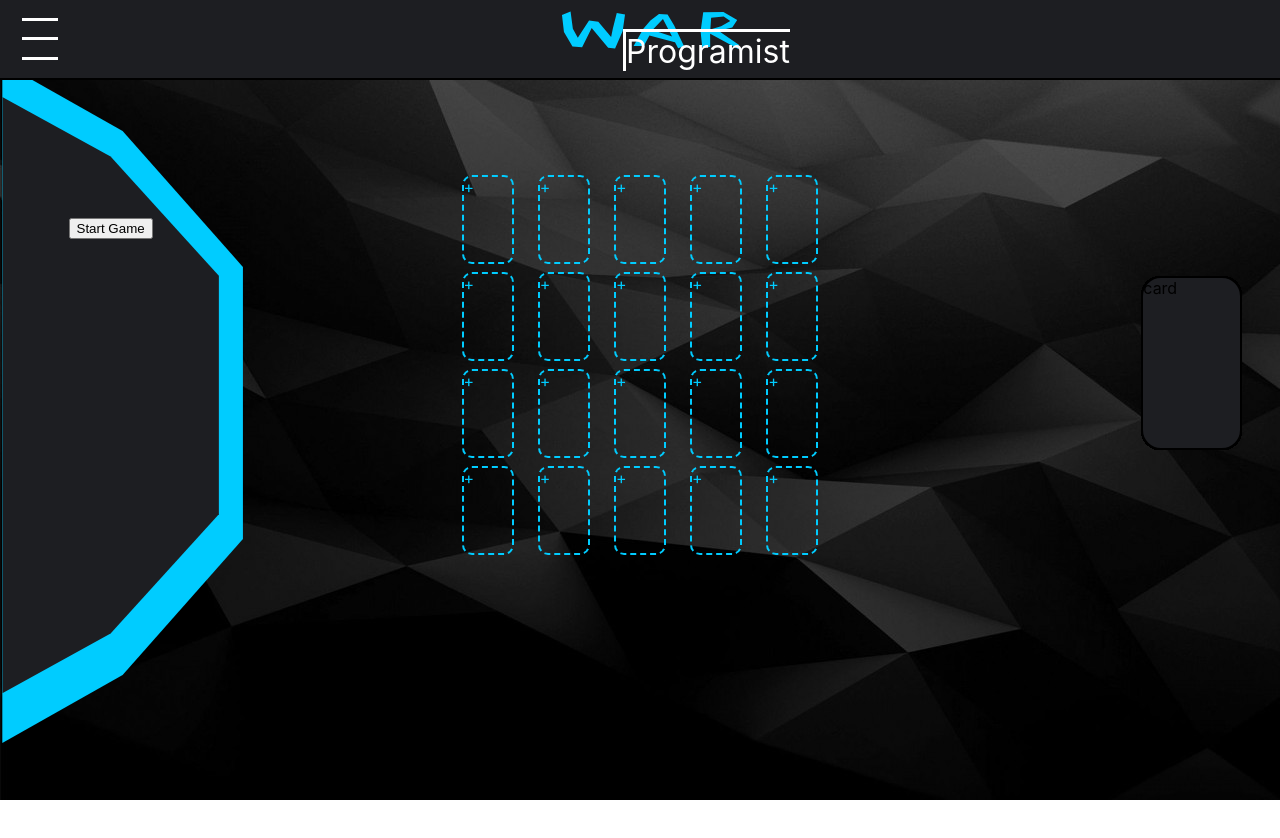
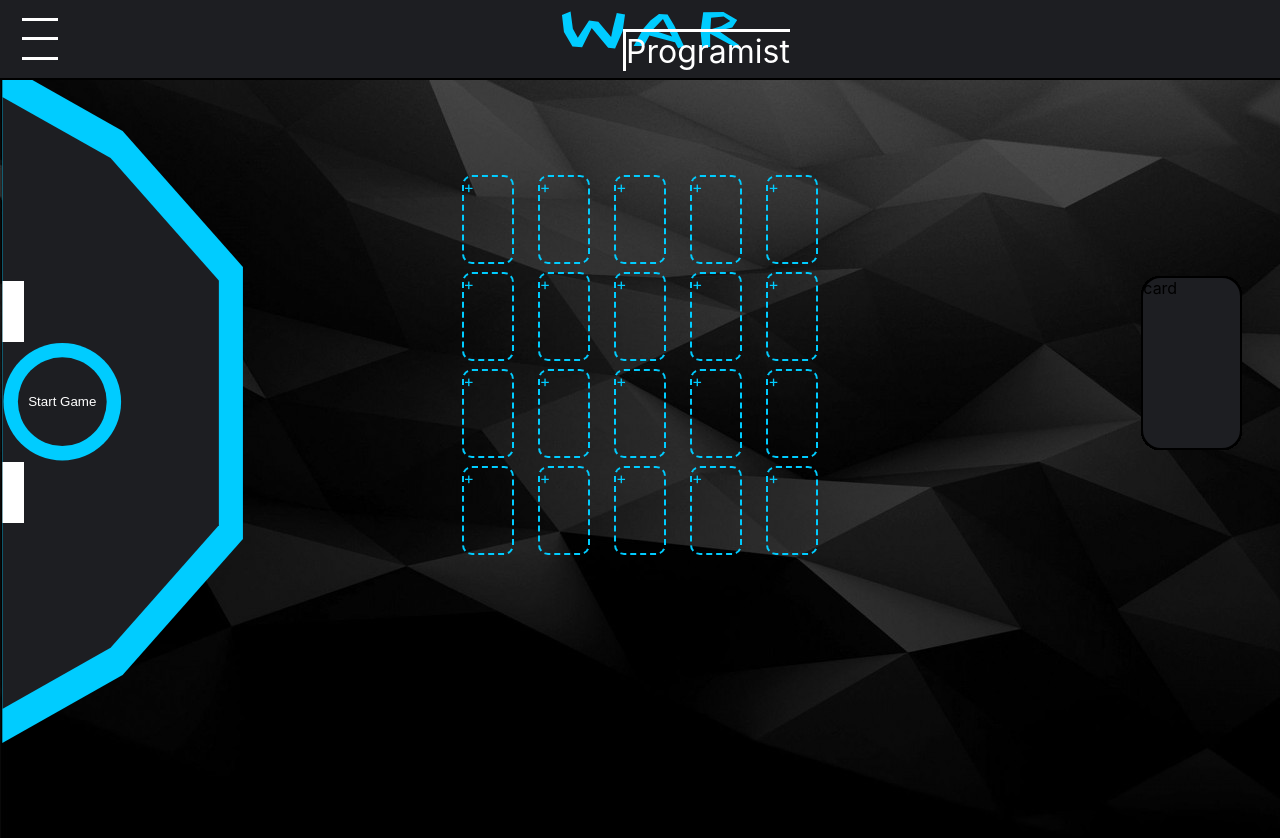
Before and after one commit to mickuki112/Programist-War, a React (Create React App) app: page /game in a window 1280 px wide. Shown: the top 838 px of the page. Before the commit the page ends 800 px from the top, so only its background shows below. Built offline with nearby package versions, Linux system fonts and the light colour scheme.

Commit message:
add css and repair mechani

```diff
--- /dev/null
+++ b/src/components/Game/ButtonGame/ButtonGame.js
@@ -0,0 +1,12 @@
+import React from 'react';
+import styles from './ButtonGame.module.css';
+
+const ButtonGame=(props)=>(
+    <div className={styles.Button1}>
+        <button  className={styles.Button0} onClick={props.onClick}>
+            {props.children}
+        </button>
+    </div>
+);
+
+export default ButtonGame;
--- /dev/null
+++ b/src/components/Game/ButtonGame/ButtonGame.module.css
@@ -0,0 +1,20 @@
+.Button0{
+    clip-path: circle(37% at 50% 50%);
+    background-color: #1d1e22;
+    width: 100%;
+    height: 100%;
+    color: #fff;
+    transition: all 0.3s ease-out;
+}
+.Button1{
+    clip-path: circle(49% at 50% 50%);
+    background-color: #00CCFF;
+    width: 120px;
+    height:  120px;
+}
+.Button0:hover{
+    clip-path: circle(45% at 50% 50%);
+    background-color: #2e2d33;
+    color: #fff;
+
+}
--- a/src/components/Game/Panels/LeftPanel/LeftProps.module.css
+++ b/src/components/Game/Panels/LeftPanel/LeftProps.module.css
@@ -13,10 +13,13 @@
     position: relative;
     top:5%;
     width: 90%;
-    height: 70%;
-    padding-top: 50%;
+    height: 90%;
     clip-path: polygon(50% 10%, 100% 30%, 100% 70%, 50% 90%, 0 100%, 0 0);
 }
 .Button{
-    position: static;
+    position: relative;
+    width: 100%;
+    height: 100%;
+    top:30%;
+
 }
--- a/src/container/Game/Game.js
+++ b/src/container/Game/Game.js
@@ -6,7 +6,7 @@ import Table from '../../components/Game/Table/Table';
 import * as cardAttributes from '../../components/Game/Cards/cardAttributes';
 import { connect } from 'react-redux';
 import LeftPanel from '../../components/Game/Panels/LeftPanel/LeftPanel';
-
+import ButtonGame from '../../components/Game/ButtonGame/ButtonGame';
 class Builder extends Component{
     state={
         aray:[false,false,false,false,false,false,false,false,false,false,false,false,false,false,false,false,false,false,false,false],
@@ -40,6 +40,10 @@ class Builder extends Component{
         this.setState({valueButton:"New Game"});
         this.props.pass()
     }
+    newGame=()=>{
+        this.props.newGame()
+        this.setState({valueButton:"Start Game"});
+    }
     render(){
         const card=this.props.allCards.cards.map((counter,i)=>{
             const lenght=this.props.allCards.cards.length;
@@ -69,7 +73,7 @@ class Builder extends Component{
             if(this.state.valueButton=='Start Game'){return this.action()}else
             if(this.state.valueButton=='Pass'){return this.pass()}else
             if(this.state.valueButton=='End Turn'){return this.endTur()}else
-            if(this.state.valueButton=='New Game'){return this.props.newGame()}
+            if(this.state.valueButton=='New Game'){return this.newGame()}
         }
         return(
             <div className={styles.GameDiv}>
@@ -77,7 +81,9 @@ class Builder extends Component{
             <Table clicked={this.playTheCard} field={this.state.aray}/>
                 {card}
                 <LeftPanel>
-                    <button onClick={functionButton}>{this.state.valueButton}</button>
+                    <div className={styles.cardOptions0} onClick={this.props.cardGo(this.game.hoverCard,40)}></div>
+                    <ButtonGame onClick={functionButton}>{this.state.valueButton}</ButtonGame>
+                    <div className={styles.cardOptions1} onClick={this.props.cardGo(this.game.hoverCard,50)}></div>
                 </LeftPanel>
             </div>
         );
@@ -98,6 +104,7 @@ const mapDispatchToProps = dispatch => {
         endTurn: () =>dispatch({type: 'ENDTURN'}),
         pass: () =>dispatch({type: 'PASS'}),
         newGame: () =>dispatch({type: 'NEWGAME'}),
+        cardGo: (hoverCard,val) =>dispatch({type: 'CARDGO', val: hoverCard,fieldPlayed: val}),
     }
 };
 
--- a/src/container/Game/Game.module.css
+++ b/src/container/Game/Game.module.css
@@ -9,3 +9,19 @@
     right:0%;
     bottom:0%;
 }
+.cardOptions0{
+    height: 10%;
+    width: 10%;
+    background: #fff;
+
+    top:-6%;
+    left:140px;
+}
+.cardOptions1{
+    height: 10%;
+    width: 10%;
+    background: #fff;
+
+    top:6%;
+    left:140px;
+}
--- a/src/store/reducers/table.js
+++ b/src/store/reducers/table.js
@@ -194,7 +194,7 @@ const reducer = ( state = initialState, action) => {
                 }
         case 'PASS':
             if(state.pass[1]){
-                endGame({...state.allCards});
+                endGame({...state});
             }else{
                 let newAllCards1={...state}//mozliwe do poprawy !!!
                 for(;!state.pass[1];){
```
